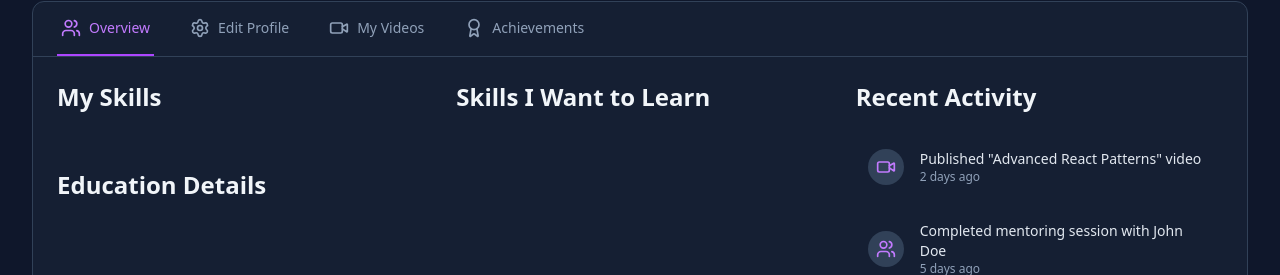
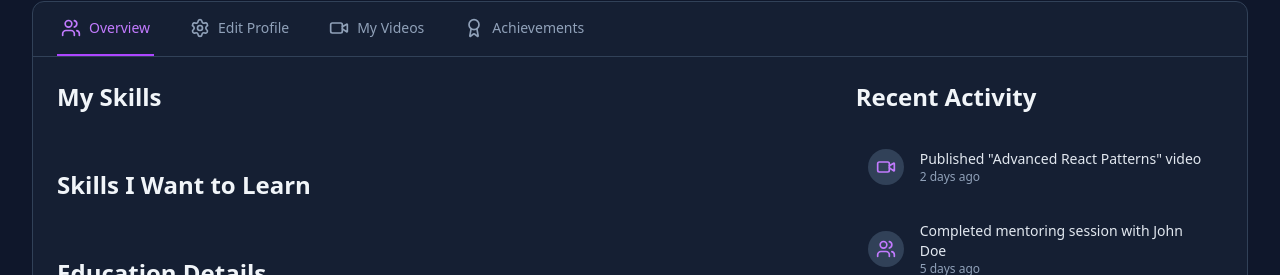
Before and after one commit to Anshulkavi/SkillSwap_Platform, a React (Vite) app in the folder SkillSwap-frontend/: page /profile in a window 1280 px wide. Shown: the part 314-589 px from the top of the page. Built offline with nearby package versions, Linux system fonts and the light colour scheme; sample sign-in values are in the browser's storage.

Commit message:
ProfilePage

```diff
--- a/SkillSwap-frontend/src/pages/ProfilePage.jsx
+++ b/SkillSwap-frontend/src/pages/ProfilePage.jsx
@@ -338,10 +338,9 @@ export default function ProfilePage() {
                   className="grid lg:grid-cols-3 gap-8"
                 >
                   <div className="lg:col-span-2 space-y-8">
-                    <div className="flex flex-col md:flex-row md:items-start md:justify-between md:space-x-8">
                     {/* My Skills */}
-                      <div className="flex-1 mb-8 md:mb-0">
-                        <h3 className="text-2xl font-bold text-slate-100 mb-6 ">
+                    <div>
+                      <h3 className="text-2xl font-bold text-slate-100 mb-6">
                         My Skills
                       </h3>
                       <div className="flex flex-wrap gap-3">
@@ -359,7 +358,7 @@ export default function ProfilePage() {
                     </div>
 
                     {/* Skills I Want to Learn */}
-                      <div className="flex-1">
+                    <div>
                       <h3 className="text-2xl font-bold text-slate-100 mb-6">
                         Skills I Want to Learn
                       </h3>
@@ -374,7 +373,6 @@ export default function ProfilePage() {
                             {skill}
                           </motion.span>
                         ))}
-                        </div>
                       </div>
                     </div>
 
```
Lines whose indentation alone changed are shown as unchanged.
